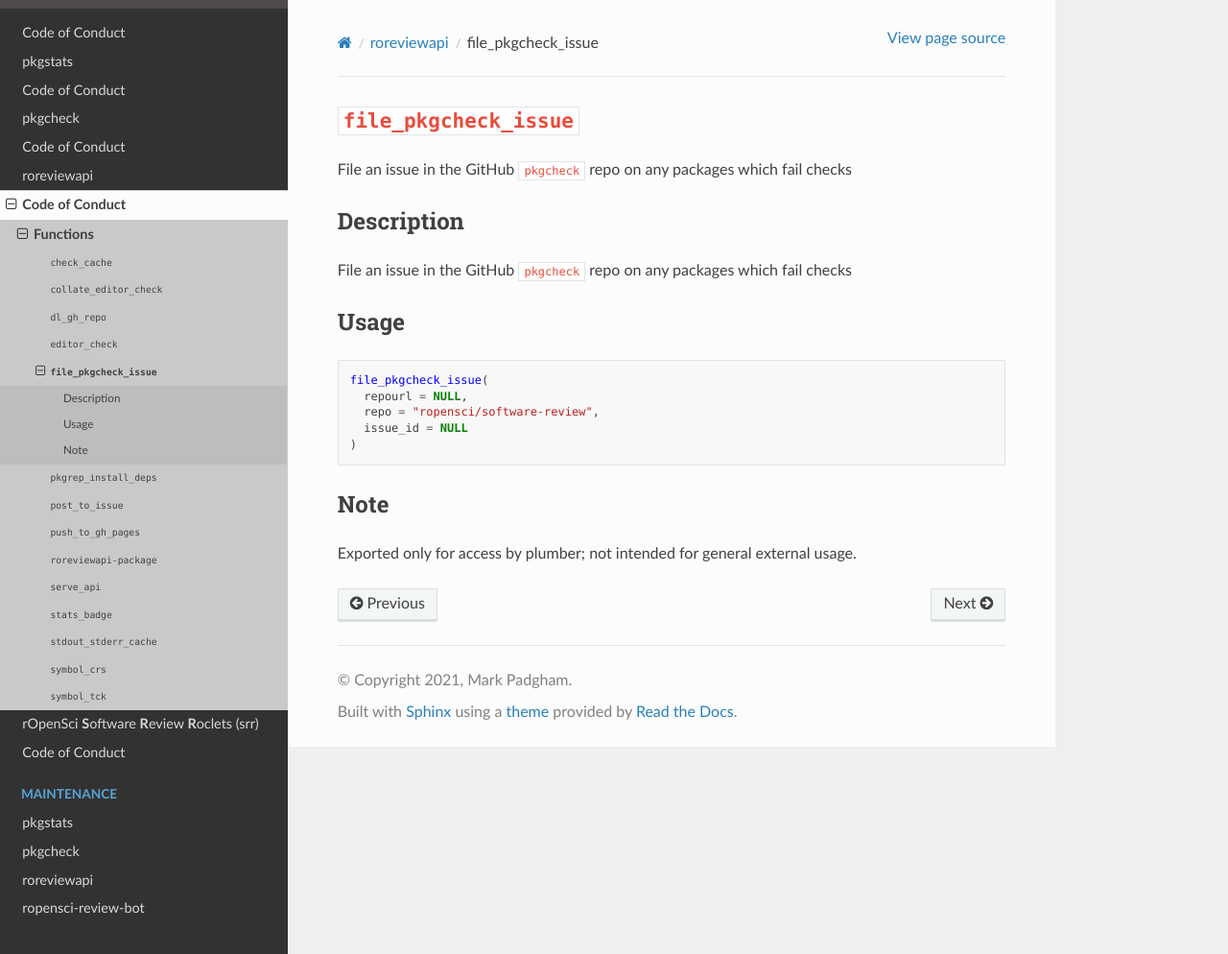
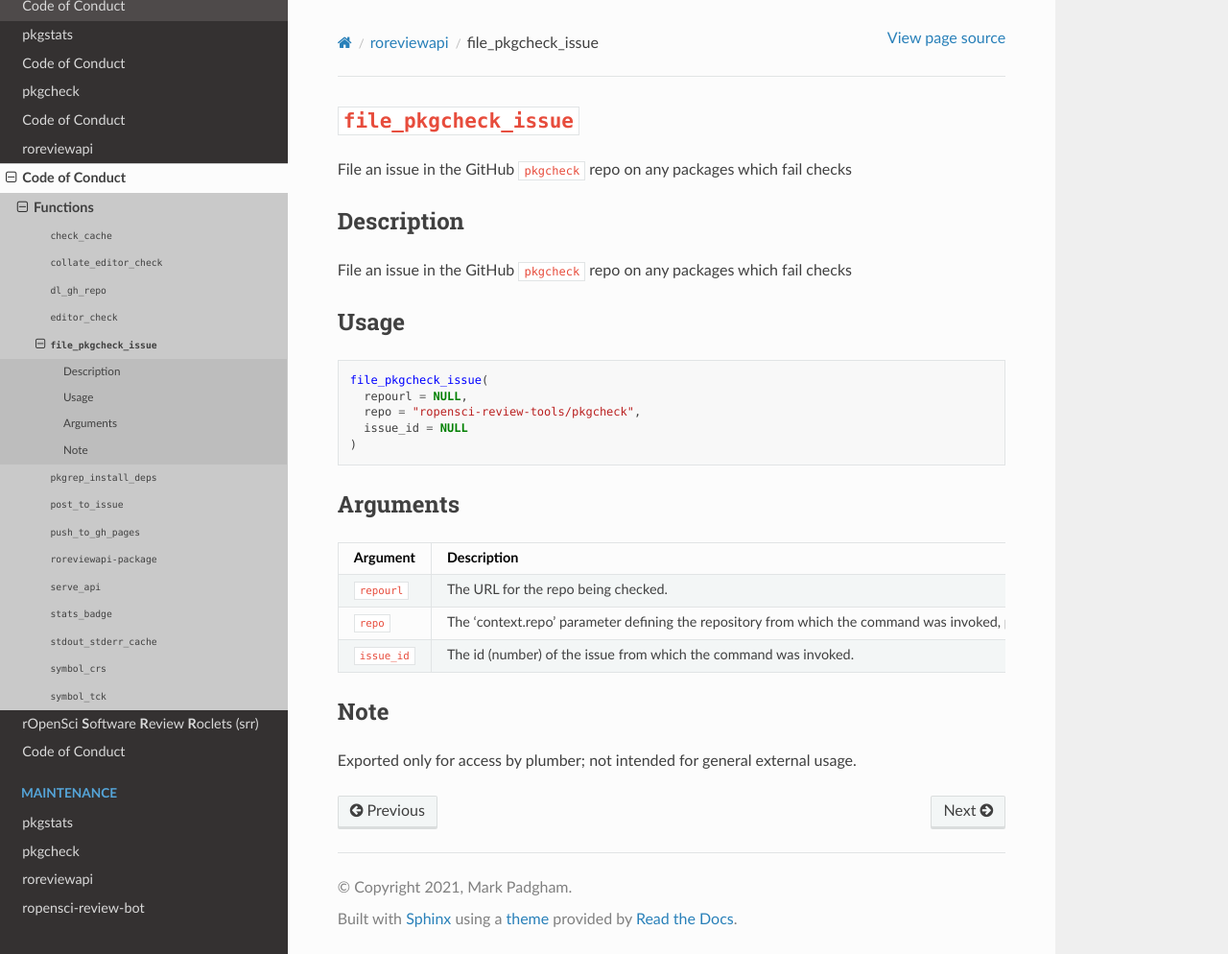
Before and after one commit to ropensci-review-tools/ropensci-review-tools, a Sphinx documentation site: the page built from docs/roreviewapi/functions/file_pkgcheck_issue.md, in a window 1280 px wide and 994 px high. Shown: the whole window at 96% size. Built offline with Sphinx 7.4.7 and the Read the Docs theme 2.0.0, drawn with Linux system fonts in a browser that asks for light colours; pages that are not in the unit, such as notebooks, are missing from menus.

Commit message:
update roreviewapi docs

````diff
--- a/docs/roreviewapi/functions/file_pkgcheck_issue.md
+++ b/docs/roreviewapi/functions/file_pkgcheck_issue.md
@@ -13,10 +13,19 @@ File an issue in the GitHub `pkgcheck` repo on any packages which fail checks
 ```r
 file_pkgcheck_issue(
   repourl = NULL,
-  repo = "ropensci/software-review",
+  repo = "ropensci-review-tools/pkgcheck",
   issue_id = NULL
 )
 ```
+
+
+## Arguments
+
+Argument      |Description
+------------- |----------------
+`repourl`     |     The URL for the repo being checked.
+`repo`     |     The 'context.repo' parameter defining the repository from which the command was invoked, passed in 'org/repo' format.
+`issue_id`     |     The id (number) of the issue from which the command was invoked.
 
 
 ## Note
````
Also changed, not shown: docs/roreviewapi/functions/editor_check.md (+3 -3 lines), docs/roreviewapi/functions/roreviewapi-package.md (+1 -1 lines), docs/roreviewapi/roreviewapi.md (+1 -0 lines).
